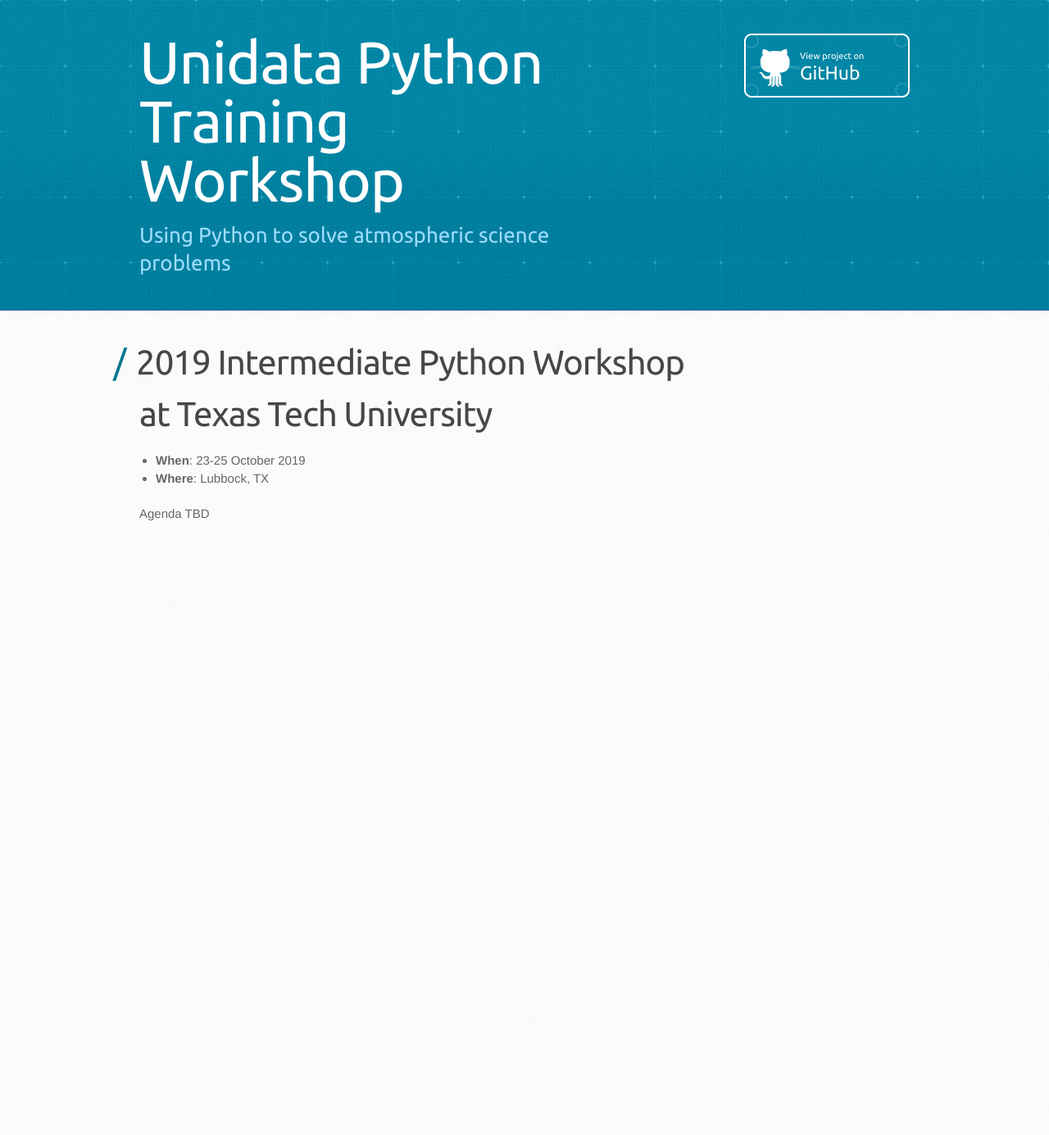
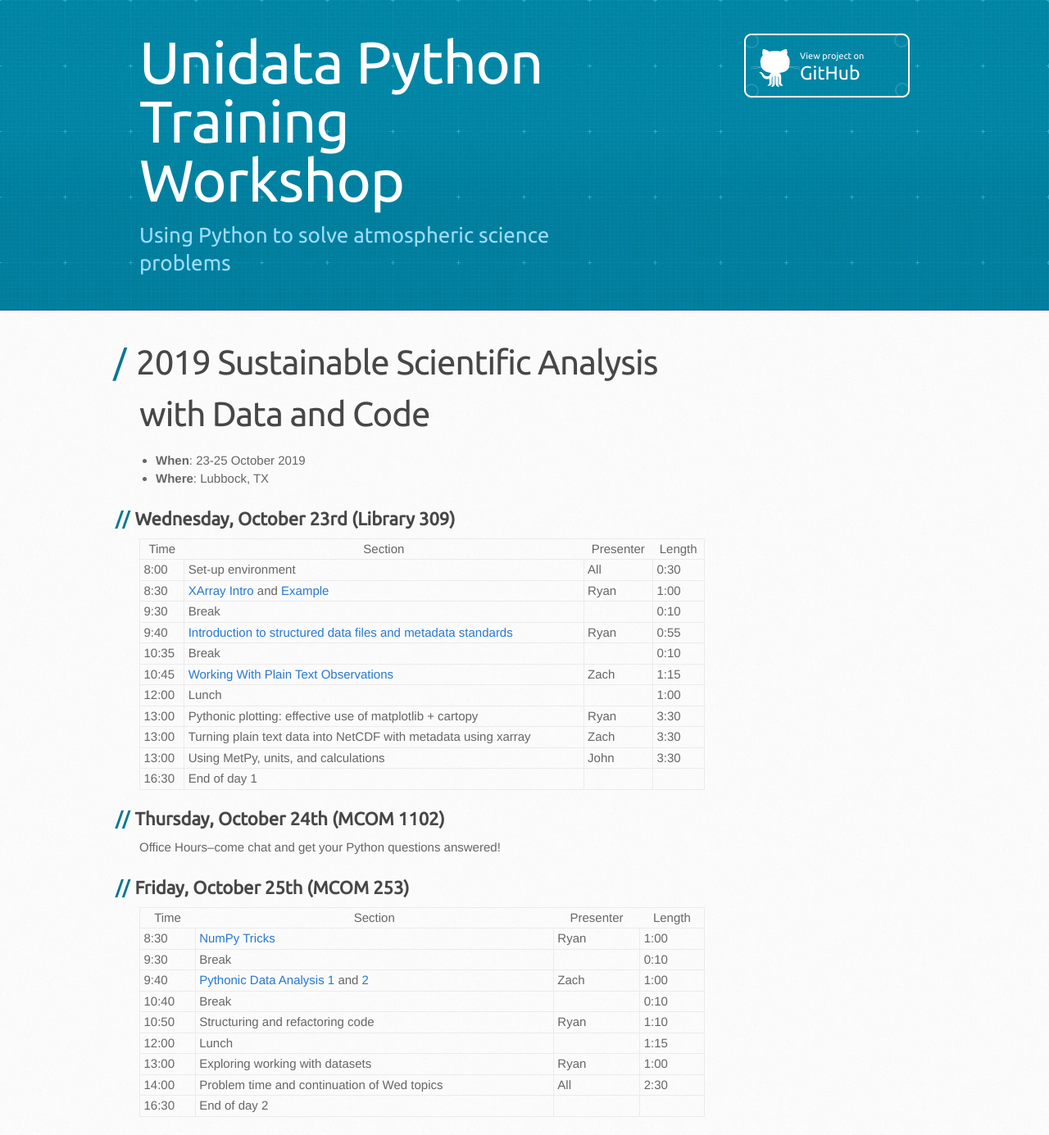
Before and after one commit to Unidata/python-workshop, a Jekyll site: the page built from events/ttu2019.md, in a window 1280 px wide. Shown: the whole page at 82% size. Built offline with Jekyll 4.4.1, drawn with Linux system fonts in a browser that asks for light colours; some web fonts are replaced; our own code applies the rules of GitHub Pages for plain Markdown files; before the commit the page ends 900 px from its top, so only the background shows below that.

Commit message:
Add agenda for TTU workshop

```diff
--- a/events/ttu2019.md
+++ b/events/ttu2019.md
@@ -1,9 +1,40 @@
 ---
 title:
 ---
-# 2019 Intermediate Python Workshop at Texas Tech University
+# 2019 Sustainable Scientific Analysis with Data and Code
 
 - **When**: 23-25 October 2019
 - **Where**: Lubbock, TX
 
-Agenda TBD
+## Wednesday, October 23rd (Library 309)
+
+|  Time | Section                                      | Presenter   | Length |
+|-------|----------------------------------------------|-------------|--------|
+|  8:00 | Set-up environment                           | All         |  0:30  |
+|  8:30 | [XArray Intro](https://github.com/Unidata/python-workshop/blob/master/notebooks/XArray/XArray%20Introduction.ipynb) and [Example](http://unidata.github.io/python-gallery/examples/xarray_500hPa_map.html#sphx-glr-examples-xarray-500hpa-map-py)                   | Ryan         |  1:00  |
+|  9:30 | Break                                        |             |  0:10  |
+|  9:40 | [Introduction to structured data files and metadata standards](https://github.com/Unidata/python-workshop/blob/master/notebooks/XArray/XArray%20and%20CF.ipynb)              | Ryan      |  0:55  |
+| 10:35 | Break                                        |             |  0:10  |
+| 10:45 | [Working With Plain Text Observations](https://github.com/Unidata/python-workshop/blob/master/notebooks/Surface_Data/Advanced%20StationPlots%20with%20Mesonet%20Data.ipynb)                               | Zach        |  1:15  |
+| 12:00 | Lunch                                        |             |  1:00  |
+| 13:00 | Pythonic plotting: effective use of matplotlib + cartopy         | Ryan        |  3:30  |
+| 13:00 | Turning plain text data into NetCDF with metadata using xarray         | Zach        |  3:30  |
+| 13:00 | Using MetPy, units, and calculations         | John        |  3:30  |
+| 16:30 | End of day 1                                 |             |        |
+
+## Thursday, October 24th (MCOM 1102)
+Office Hours--come chat and get your Python questions answered!
+
+## Friday, October 25th (MCOM 253)
+
+|  Time | Section                                      | Presenter   | Length |
+|-------|----------------------------------------------|-------------|--------|
+|  8:30 | [NumPy Tricks](https://github.com/Unidata/python-workshop/blob/master/notebooks/NumPy/Intermediate%20NumPy.ipynb)                       | Ryan        |  1:00  |
+|  9:30 | Break                                        |             |  0:10  |
+|  9:40 | [Pythonic Data Analysis 1](https://github.com/Unidata/python-workshop/blob/master/notebooks/Pythonic_Data_Analysis/Pythonic%20Data%20Analysis.ipynb) and [2](https://github.com/Unidata/python-workshop/blob/master/notebooks/Pythonic_Data_Analysis/Advanced%20Pythonic%20Data%20Analysis.ipynb)              | Zach        |  1:00  |
+| 10:40 | Break                                        |             |  0:10  |
+| 10:50 | Structuring and refactoring code             | Ryan        |  1:10  |
+| 12:00 | Lunch                                        |             |  1:15  |
+| 13:00 | Exploring working with datasets              | Ryan        |  1:00  |
+| 14:00 | Problem time and continuation of Wed topics  | All         |  2:30  |
+| 16:30 | End of day 2                                 |             |        |
```
